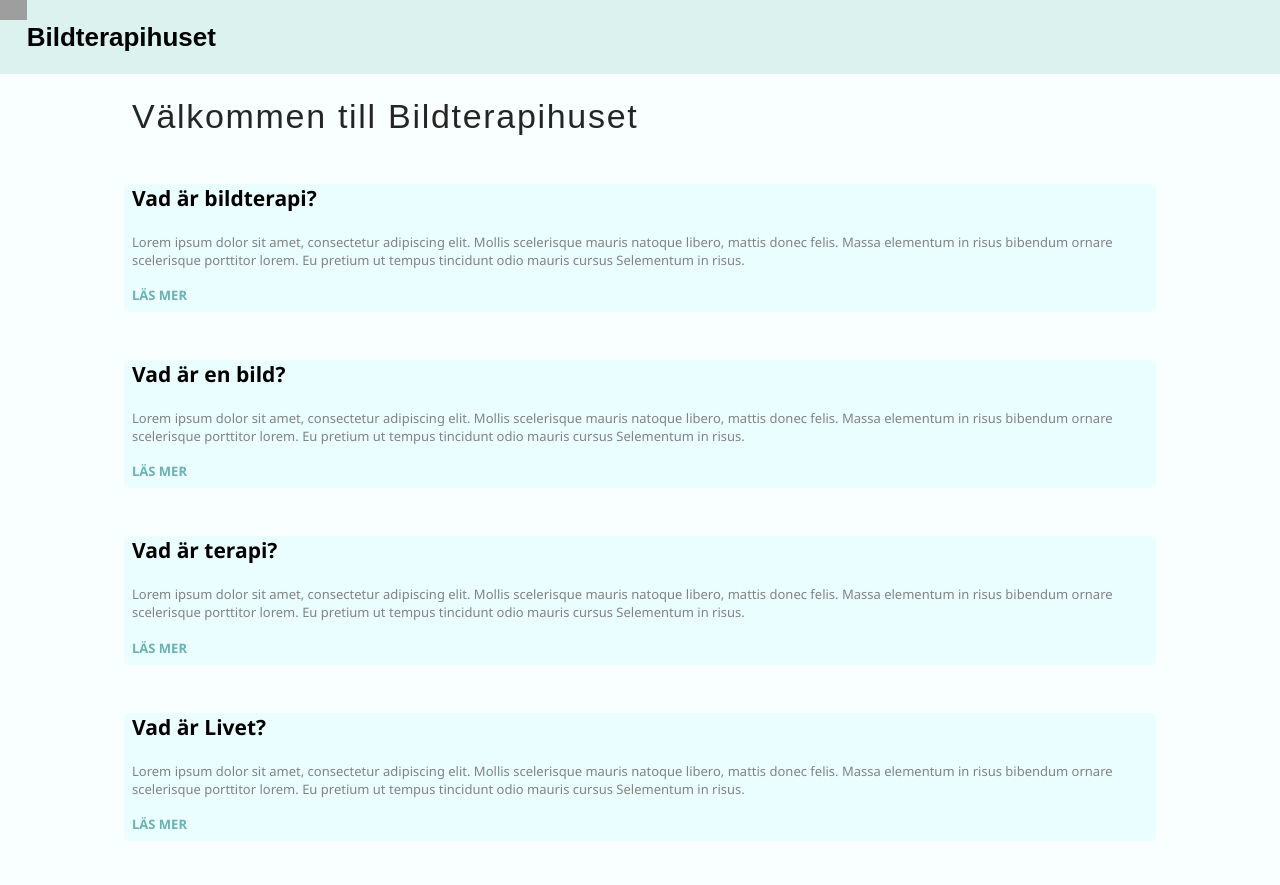
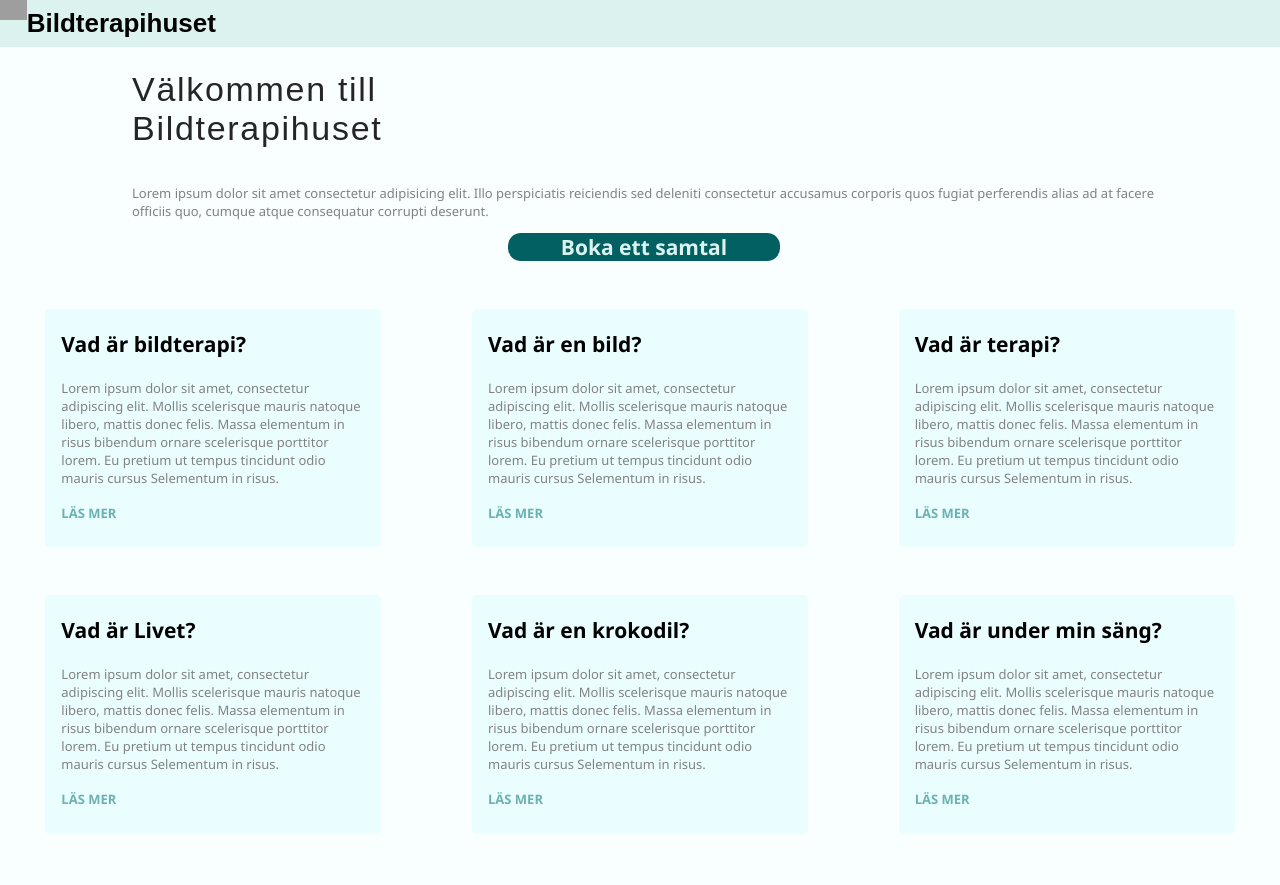
Before and after one commit to NTIG-Umea/wu1-projekt-marc0-03, a plain HTML site: page docs/index.html in a window 1280 px wide. Drawn offline with Linux system fonts and the light colour scheme; grey boxes are pictures that could not be loaded.

Commit message:
Cards
Fixade med "cards" och med olika många "cards" beroende på skärmstorlek

```diff
--- a/docs/index.html
+++ b/docs/index.html
@@ -13,8 +13,13 @@
     <h2>Bildterapihuset</h2>
   </header>
   <div class="container">
-    <h1>Välkommen till Bildterapihuset</h1>
+    <div>
+    <h1>Välkommen till <br>Bildterapihuset</h1>
+    <p style="float: right;">Lorem ipsum dolor sit amet consectetur adipisicing elit. Illo perspiciatis reiciendis sed deleniti consectetur accusamus corporis quos fugiat perferendis alias ad at facere officiis quo, cumque atque consequatur corrupti deserunt.</p>
+    </div>
+    <h3 class="Button">Boka ett samtal</h3>
   </div>
+  <div class="grid-container">
   <div class="container block">
     <h3>Vad är bildterapi?</h3>
     <p>Lorem ipsum dolor sit amet, consectetur adipiscing elit. Mollis scelerisque mauris natoque libero, mattis donec felis. Massa elementum in risus bibendum ornare scelerisque porttitor lorem. Eu pretium ut tempus tincidunt odio mauris cursus Selementum in risus.</p>
@@ -35,6 +40,16 @@
     <p>Lorem ipsum dolor sit amet, consectetur adipiscing elit. Mollis scelerisque mauris natoque libero, mattis donec felis. Massa elementum in risus bibendum ornare scelerisque porttitor lorem. Eu pretium ut tempus tincidunt odio mauris cursus Selementum in risus.</p>
     <h4>LÄS MER</h4>
   </div>
-
+  <div class="container block">
+    <h3>Vad är en krokodil?</h3>
+    <p>Lorem ipsum dolor sit amet, consectetur adipiscing elit. Mollis scelerisque mauris natoque libero, mattis donec felis. Massa elementum in risus bibendum ornare scelerisque porttitor lorem. Eu pretium ut tempus tincidunt odio mauris cursus Selementum in risus.</p>
+    <h4>LÄS MER</h4>
+  </div>
+  <div class="container block">
+    <h3>Vad är under min säng?</h3>
+    <p>Lorem ipsum dolor sit amet, consectetur adipiscing elit. Mollis scelerisque mauris natoque libero, mattis donec felis. Massa elementum in risus bibendum ornare scelerisque porttitor lorem. Eu pretium ut tempus tincidunt odio mauris cursus Selementum in risus.</p>
+    <h4>LÄS MER</h4>
+  </div>
+</div>
 </body>
 </html>
--- a/docs/stylesheets/style.css
+++ b/docs/stylesheets/style.css
@@ -15,17 +15,37 @@ body {
   font-size: 2rem;
 }
 
-.block {
-  background-color: #eafeff;
-  border-bottom: 1rem;
-  border-radius: 5px;
-}
-
 .container {
   padding-left: 0.5rem;
   width: 80%;
   margin: 0 auto;
   margin-bottom: 3rem;
+}
+
+.block {
+  background-color: #eafeff;
+  border-bottom: 1rem;
+  border-radius: 5px;
+  width: 19rem;
+  padding-left: 1rem;
+  padding-right: 1rem;
+}
+
+.Button {
+  text-align: center;
+  color: #DBF2EF;
+  background-color: #026063;
+  border-radius: 0.8rem;
+  display: flex;
+  justify-content: center;
+  width: 17rem;
+  margin-right: auto;
+  margin-left: auto;
+}
+
+.grid-container {
+  display: grid;
+  grid-template-columns: auto auto auto;
 }
 
 
@@ -40,7 +60,9 @@ h1 {
 h2 {
   font-size: 26px;
   font-family: sans-serif;
-  flex: end;
+  margin-block-end: 0.5rem;
+  margin-block-start: 0.5rem;
+  float: right;
 }
 
 h3 {
@@ -57,3 +79,19 @@ p {
   font-size: 13px;
   color: #828282;
 }
+
+@media screen and (max-width: 1000px) {
+  .grid-container{
+    grid-template-columns: auto auto;
+  }
+}
+
+@media screen and (max-width: 767px) {
+  .grid-container{
+    grid-template-columns: auto;
+  }
+
+  .block {
+    width: 18rem;
+  }
+}
```
